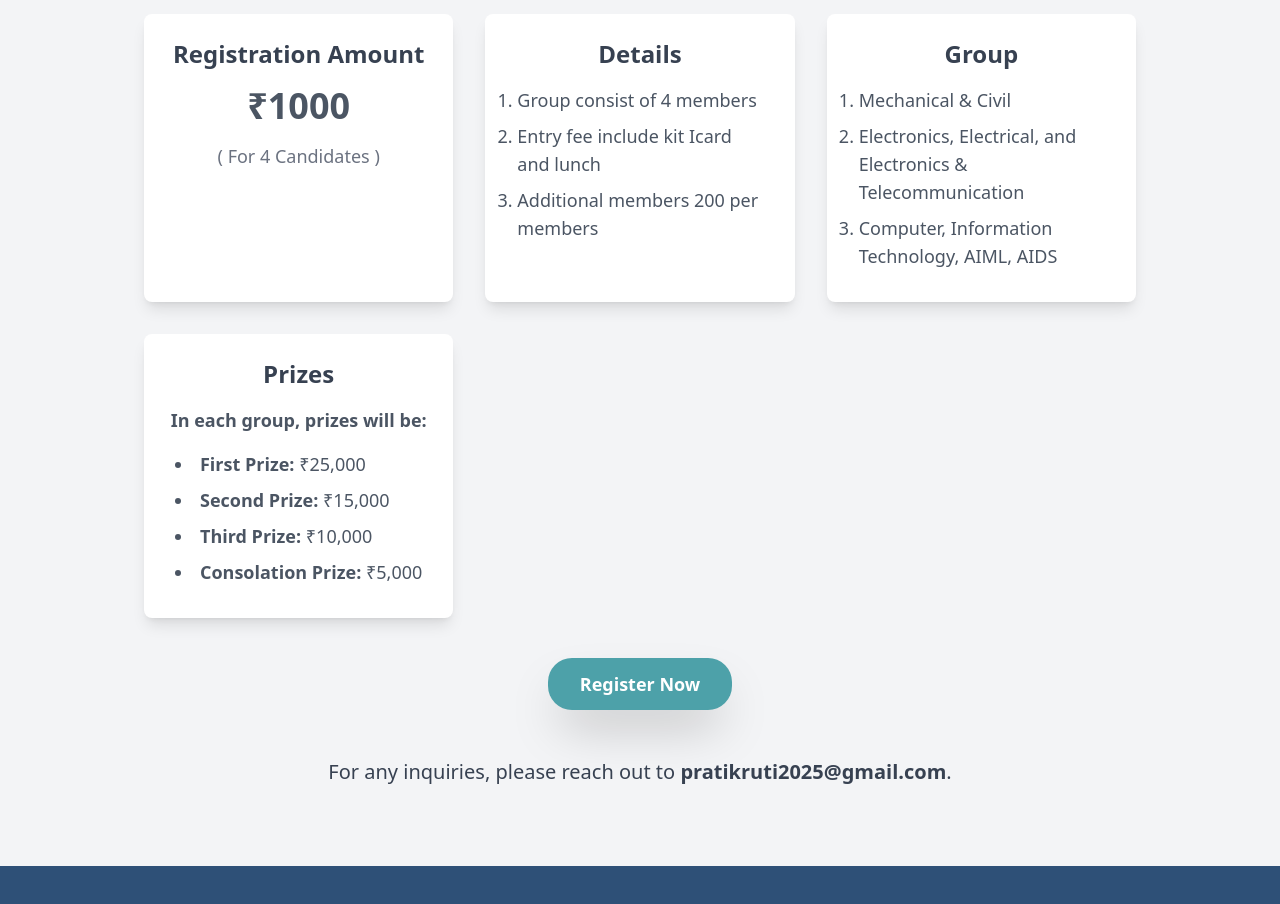
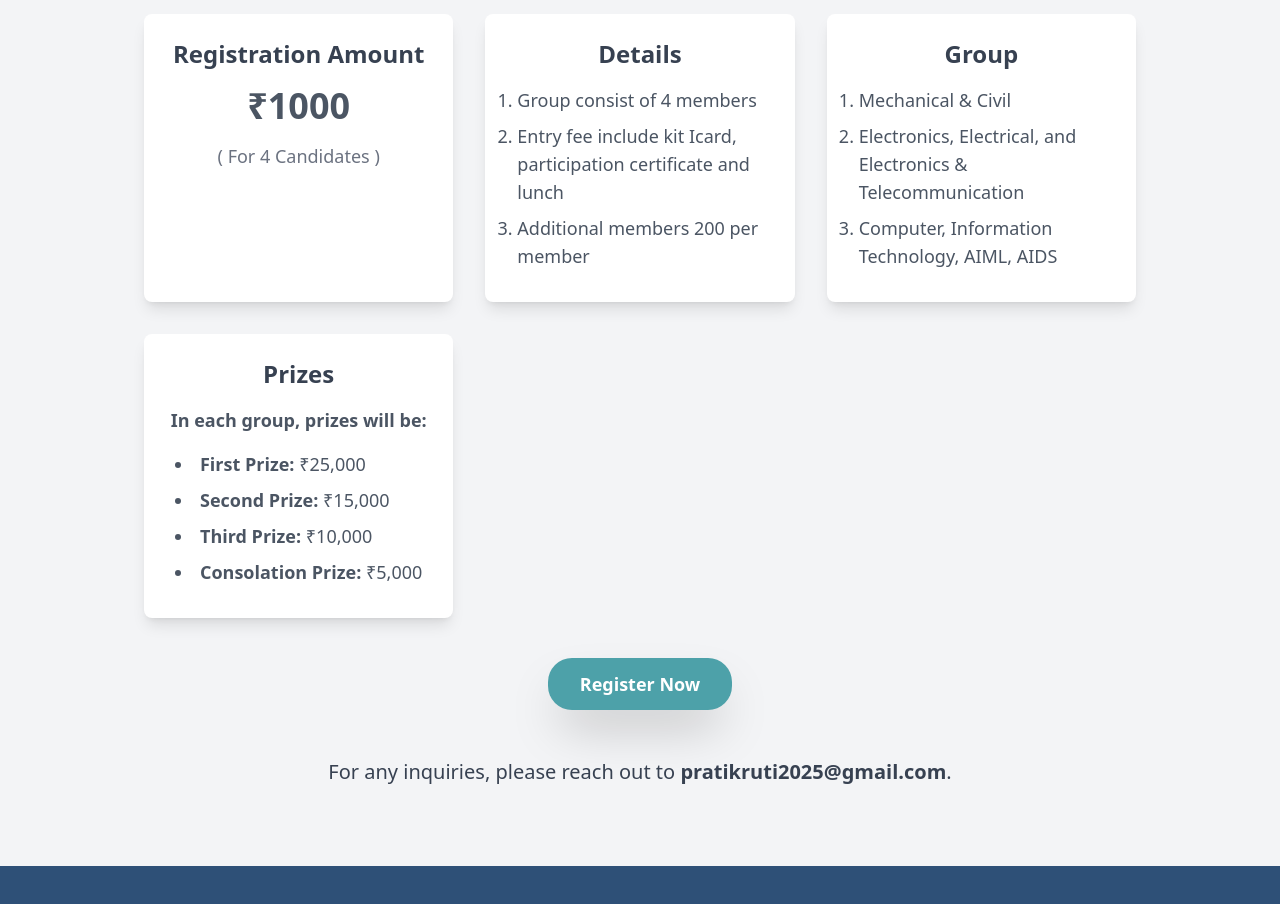
Before and after one commit to 28shriti/Pratikruti_25, a React (Create React App) app: page / in a window 1280 px wide. Shown: the part 7100-8004 px from the top of the page. Built offline with nearby package versions, Linux system fonts and the light colour scheme.

Commit message:
little fixes

```diff
--- /dev/null
+++ b/src/components/Contact.js
@@ -0,0 +1,11 @@
+import React from 'react';
+
+const Contact = () => (
+  <div id='contact' className="container mx-auto my-10 px-4">
+    <h2 className="text-3xl font-bold mb-4">Contact Us</h2>
+    <p>Email: <span className="text-blue-500">contact@event.com</span></p>
+    <p>Phone: <span className="text-blue-500">+1-234-567-890</span></p>
+  </div>
+);
+
+export default Contact;
--- /dev/null
+++ b/src/components/Gallery.js
@@ -0,0 +1,14 @@
+import React from 'react';
+
+const Gallery = () => (
+  <div className="container mx-auto my-10 px-4">
+    <h2 className="text-3xl font-bold mb-4">Gallery</h2>
+    <div className="grid grid-cols-3 gap-4">
+      <img src="/path-to-image1.jpg" alt="Event" className="w-full h-48 object-cover rounded-lg shadow-md" />
+      <img src="/path-to-image2.jpg" alt="Event" className="w-full h-48 object-cover rounded-lg shadow-md" />
+      <img src="/path-to-image3.jpg" alt="Event" className="w-full h-48 object-cover rounded-lg shadow-md" />
+    </div>
+  </div>
+);
+
+export default Gallery;
--- a/src/components/Registration.js
+++ b/src/components/Registration.js
@@ -24,8 +24,8 @@ const Registration = () => (
         <h3 className="text-2xl font-semibold text-gray-700 mb-4">Details</h3>
         <ol className="list-decimal text-gray-600 text-lg text-start px-2">
           <li className="mb-2">Group consist of 4 members </li>
-          <li className="mb-2">Entry fee include kit Icard and lunch</li>
-          <li className="mb-2">Additional members 200 per members</li>
+          <li className="mb-2">Entry fee include kit Icard, participation certificate and lunch</li>
+          <li className="mb-2">Additional members 200 per member</li>
         </ol>
       </div>
 
```
Also changed, not shown: public/logo192.png (added), public/logo512.png (added).
